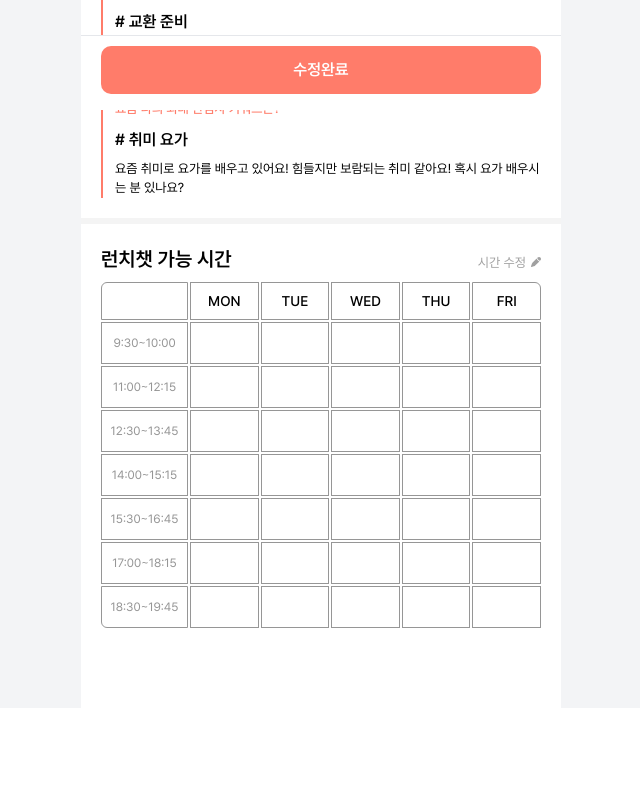
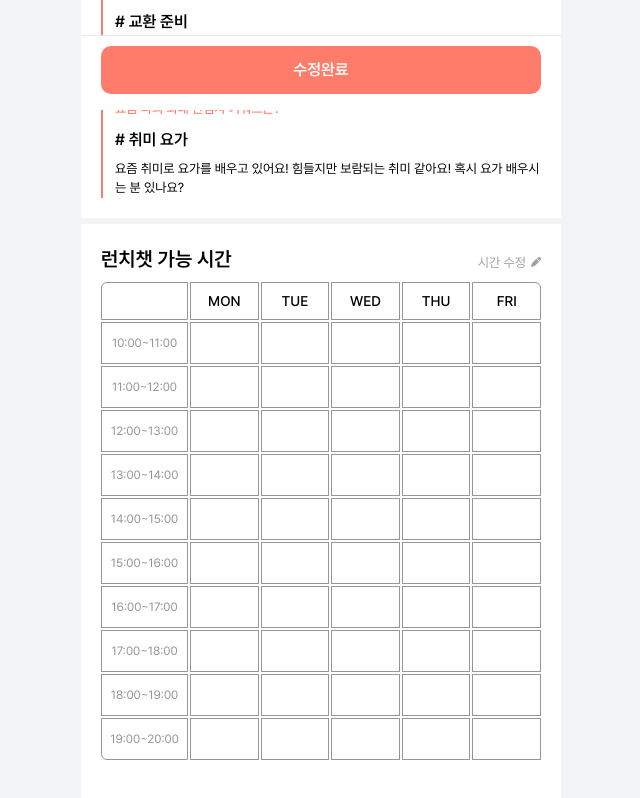
Before and after one commit to LUNCH-CHAT/FRONTEND, a React (Vite) app: page /my/profile in a window 1280 px wide. Shown: the part 690-1488 px from the top of the page, without its empty margins (319-959 px from the left). Before the commit the page ends 1398 px from the top, so only its background shows below. Built offline with nearby package versions, Linux system fonts and the light colour scheme.

Commit message:
modify: 시간표 컴포넌트 시간 데이터 수정

```diff
--- a/src/components/TimeTable.tsx
+++ b/src/components/TimeTable.tsx
@@ -15,13 +15,16 @@ interface TimeTableProps {
 const days: Day[] = ['MON', 'TUE', 'WED', 'THU', 'FRI'];
 
 const times = [
-  '9:30~10:00',
-  '11:00~12:15',
-  '12:30~13:45',
-  '14:00~15:15',
-  '15:30~16:45',
-  '17:00~18:15',
-  '18:30~19:45',
+  '10:00~11:00',
+  '11:00~12:00',
+  '12:00~13:00',
+  '13:00~14:00',
+  '14:00~15:00',
+  '15:00~16:00',
+  '16:00~17:00',
+  '17:00~18:00',
+  '18:00~19:00',
+  '19:00~20:00',
 ];
 
 const TimeTable = ({ isEditable = false }: TimeTableProps) => {
```
